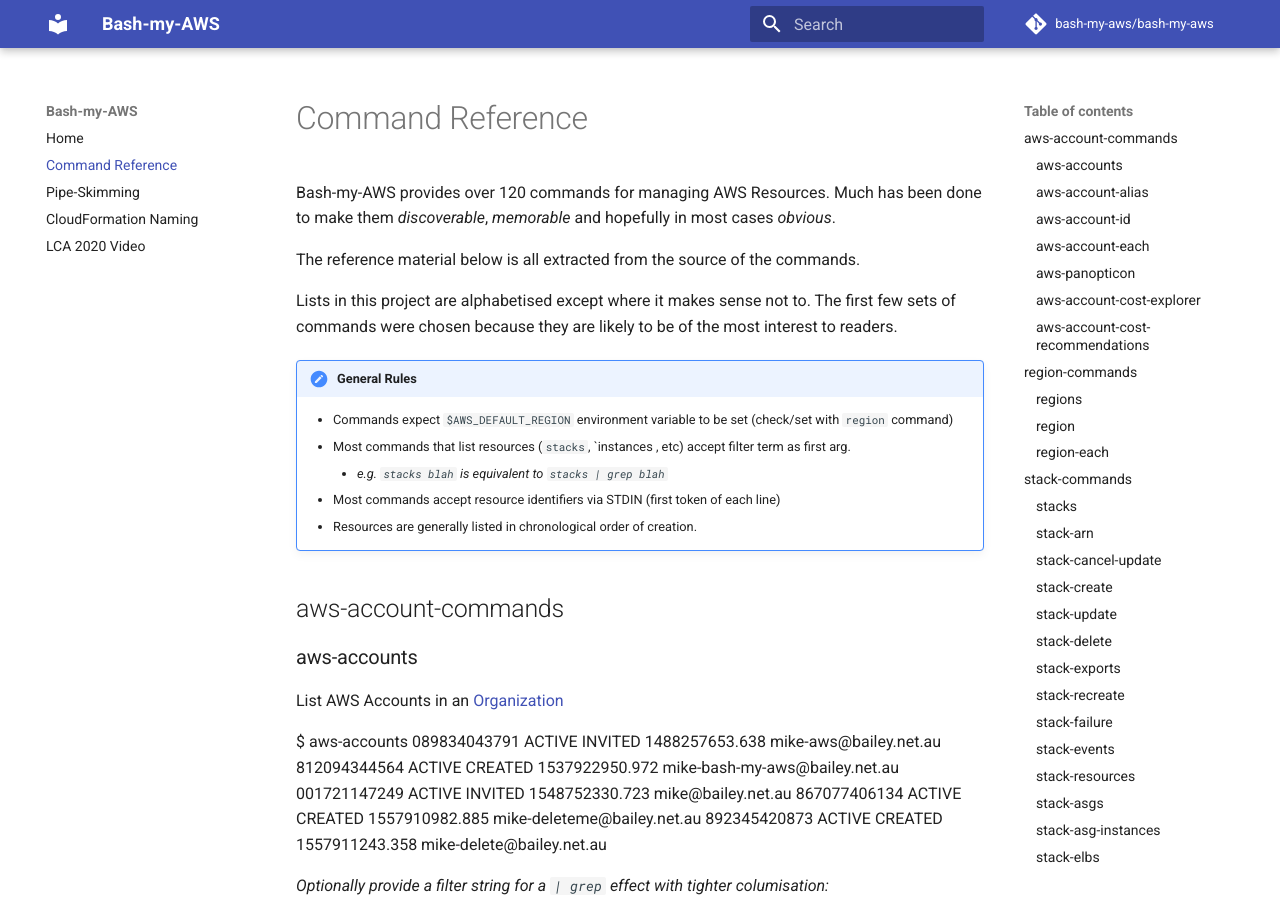
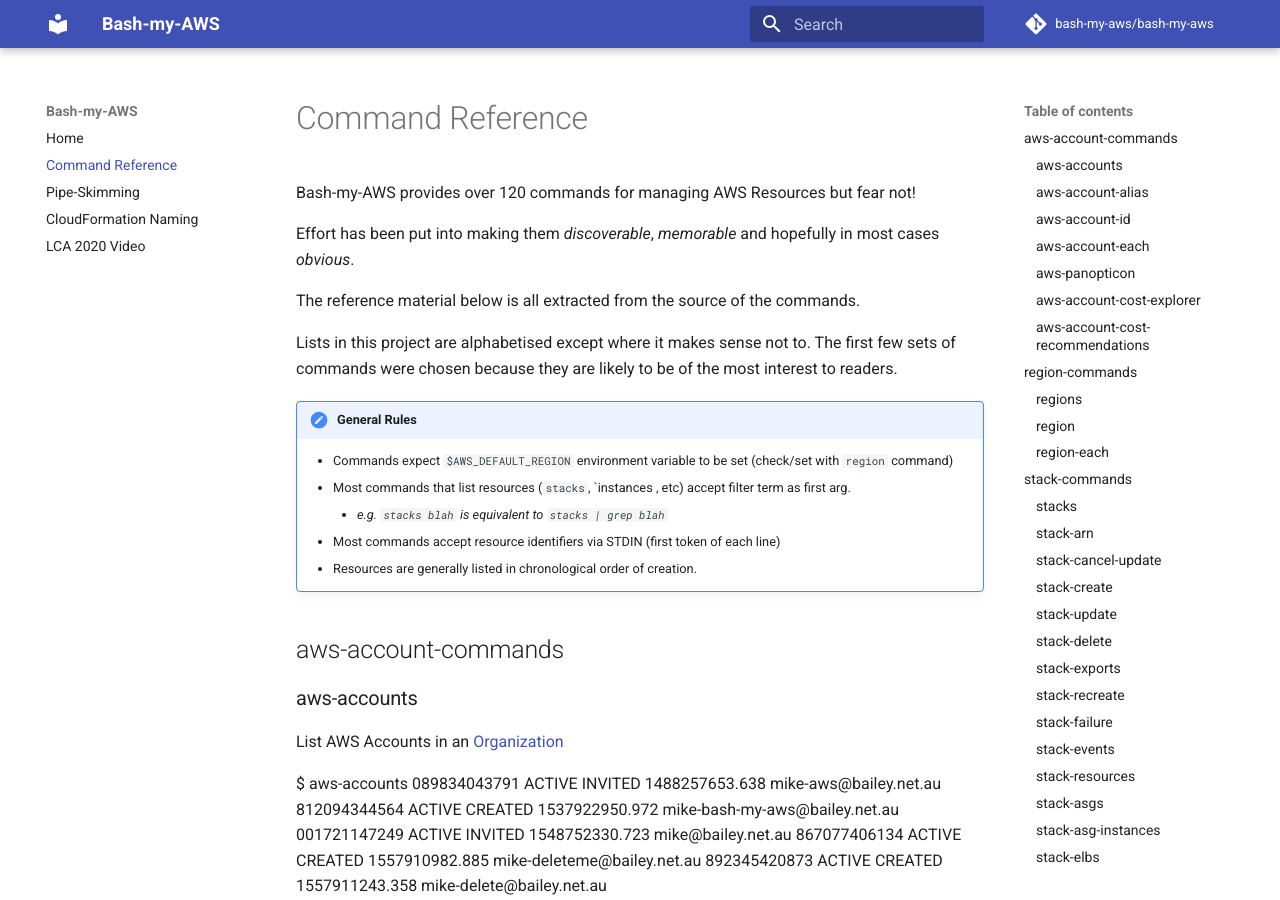
Before and after one commit to bash-my-aws/bash-my-aws, an MkDocs documentation site: the page built from docs/command-reference.md, in a window 1280 px wide and 900 px high. Built offline with MkDocs 1.6.1 and Material for MkDocs 9.7.7, drawn with Linux system fonts in a browser that asks for light colours; comment, search, counter and statistics services are not loaded.

Commit message:
Regenerated command-reference

```diff
--- a/docs/command-reference.md
+++ b/docs/command-reference.md
@@ -3,9 +3,10 @@
     Bash-my-AWS provides short memorable commands for managing resources
     in Amazon Web Services.
 
-Bash-my-AWS provides over 120 commands for managing AWS Resources. Much has
-been done to make them *discoverable*, *memorable* and hopefully in most cases
-*obvious*.
+Bash-my-AWS provides over 120 commands for managing AWS Resources but fear not!
+
+Effort has been put into making them *discoverable*, *memorable* and hopefully in most
+cases *obvious*.
 
 The reference material below is all extracted from the source of the commands.
 
```
